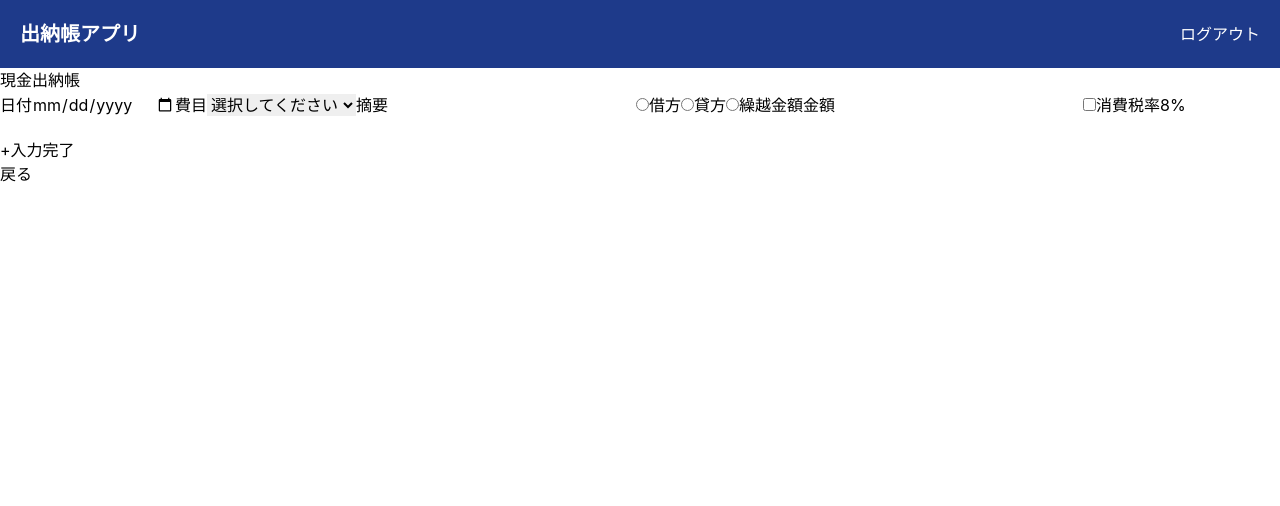
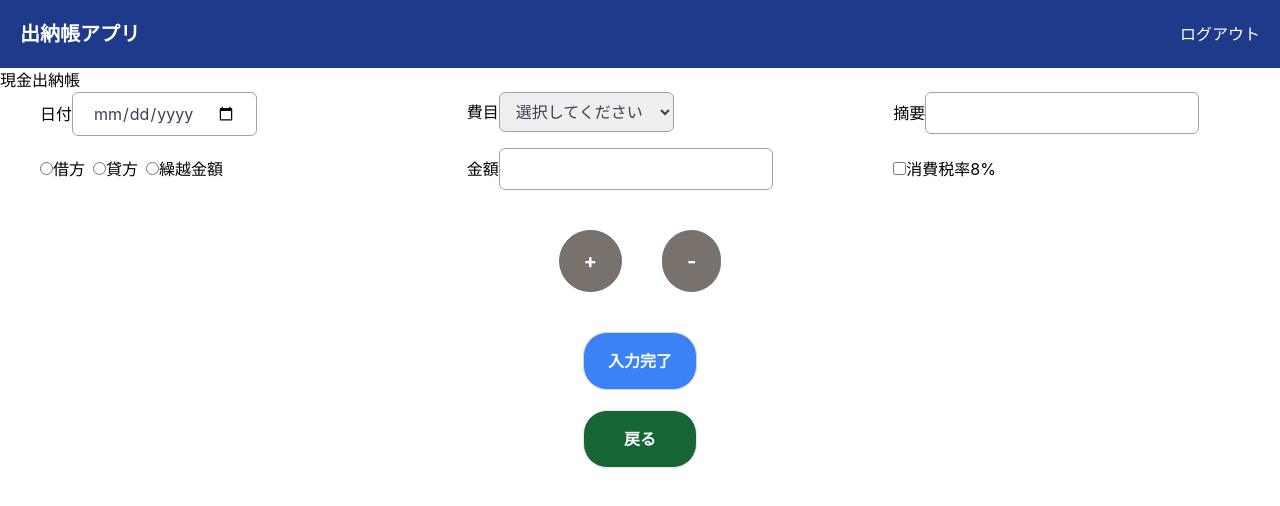
Before and after one commit to yori13/account-book, a React (Create React App) app in the folder react/: page /cashbook in a window 1280 px wide. Shown: the top 506 px of the page. Built offline with nearby package versions, Linux system fonts and the light colour scheme.

Commit message:
現金出納帳デザイン

```diff
--- a/react/src/components/BackButton/BackButton.jsx
+++ b/react/src/components/BackButton/BackButton.jsx
@@ -8,7 +8,7 @@ const BackButton = () =>{
   }
   return(
     <div>
-      <button onClick={backButton}>戻る</button>
+      <button onClick={backButton} className="border bg-green-800 hover:bg-green-500 text-white py-4 px-10 rounded-3xl font-bold">戻る</button>
     </div>
   );
 }
--- a/react/src/components/InputForm/CashbookForm.jsx
+++ b/react/src/components/InputForm/CashbookForm.jsx
@@ -1,10 +1,18 @@
 import React, { useState } from "react";
-import axios from 'axios';
+import axios from "axios";
+import BackButton from "../BackButton/BackButton";
 
 const CashbookForm = () => {
   // 初期のフォームデータセットを空の配列で初期化
   const [entries, setEntries] = useState([
-    { date: '', itemCode: '', memo: '', priceTypeCode: '', price: '', tax: false }
+    {
+      date: "",
+      itemCode: "",
+      memo: "",
+      priceTypeCode: "",
+      price: "",
+      tax: false,
+    },
   ]);
 
   // フォームの入力値を更新する関数
@@ -12,12 +20,18 @@ const CashbookForm = () => {
     const { name, value, type, checked } = e.target;
     const updatedEntries = [...entries];
 
-    if (type === 'radio') {
-      updatedEntries[index] = { ...updatedEntries[index], priceTypeCode: parseInt(value, 10) };
-    } else if (type === 'checkbox') {
+    if (type === "radio") {
+      updatedEntries[index] = {
+        ...updatedEntries[index],
+        priceTypeCode: parseInt(value, 10),
+      };
+    } else if (type === "checkbox") {
       updatedEntries[index] = { ...updatedEntries[index], [name]: checked };
-    } else if (name === 'itemCode') {
-      updatedEntries[index] = { ...updatedEntries[index], itemCode: parseInt(value, 10) };
+    } else if (name === "itemCode") {
+      updatedEntries[index] = {
+        ...updatedEntries[index],
+        itemCode: parseInt(value, 10),
+      };
     } else {
       updatedEntries[index] = { ...updatedEntries[index], [name]: value };
     }
@@ -27,19 +41,39 @@ const CashbookForm = () => {
 
   // 新しいフォームセットを追加する関数
   const addEntry = () => {
-    setEntries([...entries, { date: '', itemCode: '', memo: '', priceTypeCode: '', price: '', tax: false }]);
+    setEntries([
+      ...entries,
+      {
+        date: "",
+        itemCode: "",
+        memo: "",
+        priceTypeCode: "",
+        price: "",
+        tax: false,
+      },
+    ]);
   };
-
+  // フォームを削除する関数
+  const removeForm = () => {
+    // 少なくとも1つのフォームは残るようにする
+    if (entries.length > 1) {
+      setEntries(entries.slice(0, -1));
+    }
+  };
   // フォームの送信処理
   const handleSubmit = async (e) => {
     e.preventDefault();
     try {
-      const response = await axios.post('http://localhost:3001/api/cash-account', entries);
-      console.log('Data submitted successfully:', response.data);
+      const response = await axios.post(
+        "http://localhost:3001/api/cash-account",
+        entries
+      );
+      console.log("Data submitted successfully:", response.data);
       alert("登録しました");
     } catch (error) {
+      alert("登録に失敗しました");
       console.log(entries);
-      console.error('Error submitting data:', error);
+      console.error("Error submitting data:", error);
     }
   };
 
@@ -47,7 +81,11 @@ const CashbookForm = () => {
     <div>
       <form onSubmit={handleSubmit}>
         {entries.map((entry, index) => (
-          <div key={index} style={{ marginBottom: '20px' }}>
+          <div
+            key={index}
+            className="grid sm:grid-cols-3 grid-cols-2 sm:space-x-10 space-x-3 mb-10"
+          >
+            <div className="sm:ml-10 m-auto ml-3 mb-3">
               <label htmlFor={`date-${index}`}>日付</label>
               <input
                 type="date"
@@ -55,22 +93,26 @@ const CashbookForm = () => {
                 id={`date-${index}`}
                 value={entry.date}
                 onChange={(e) => handleChange(index, e)}
+                className="border border-gray-400 rounded-md px-5 py-2 text-gray-700 focus:outline-none focus:ring-2 focus:ring-blue-500"
               />
-
+            </div>
+            <div>
               <label htmlFor={`select-item-${index}`}>費目</label>
               <select
                 name="itemCode"
                 id={`select-item-${index}`}
                 value={entry.itemCode}
                 onChange={(e) => handleChange(index, e)}
+                className="border border-gray-400 rounded-md px-3 py-2 text-gray-700 focus:outline-none focus:ring-2 focus:ring-blue-500"
               >
                 <option value={0}>選択してください</option>
                 <option value={3}>繰越</option>
                 <option value={1}>消耗品</option>
                 <option value={2}>交通費</option>
               </select>
+            </div>
 
-
+            <div className="mb-3">
               <label htmlFor={`memo-${index}`}>摘要</label>
               <input
                 type="text"
@@ -78,8 +120,10 @@ const CashbookForm = () => {
                 id={`memo-${index}`}
                 value={entry.memo}
                 onChange={(e) => handleChange(index, e)}
+                className="border border-gray-400 rounded-md px-3 py-2 text-gray-700 focus:outline-none focus:ring-2 focus:ring-blue-500"
               />
-
+            </div>
+            <div className="m-auto">
               <input
                 type="radio"
                 name={`priceTypeCode-${index}`}
@@ -88,7 +132,7 @@ const CashbookForm = () => {
                 checked={entry.priceTypeCode === 1}
                 onChange={(e) => handleChange(index, e)}
               />
-            <label htmlFor={`debit-${index}`}>借方</label>
+              <label htmlFor={`debit-${index}`} className="mr-2">借方</label>
 
               <input
                 type="radio"
@@ -98,7 +142,7 @@ const CashbookForm = () => {
                 checked={entry.priceTypeCode === 2}
                 onChange={(e) => handleChange(index, e)}
               />
-            <label htmlFor={`credit-${index}`}>貸方</label>
+              <label htmlFor={`credit-${index}`} className="mr-2">貸方</label>
 
               <input
                 type="radio"
@@ -109,7 +153,8 @@ const CashbookForm = () => {
                 onChange={(e) => handleChange(index, e)}
               />
               <label htmlFor={`brought-forward-${index}`}>繰越金額</label>
-
+            </div>
+            <div className="m-auto">
               <label htmlFor={`price-${index}`}>金額</label>
               <input
                 type="number"
@@ -117,8 +162,10 @@ const CashbookForm = () => {
                 id={`price-${index}`}
                 value={entry.price}
                 onChange={(e) => handleChange(index, e)}
+                className="border border-gray-400 rounded-md px-3 py-2 text-gray-700 focus:outline-none focus:ring-2 focus:ring-blue-500"
               />
-
+            </div>
+            <div className="m-auto">
               <input
                 type="checkbox"
                 name="tax"
@@ -128,10 +175,39 @@ const CashbookForm = () => {
               />
               <label htmlFor={`tax-${index}`}>消費税率8%</label>
             </div>
+          </div>
         ))}
-        <button type="button" onClick={addEntry}>+</button>
-        <input type="submit" value="入力完了" />
+        <div className="">
+          <div className="flex justify-center space-x-10 mb-10">
+            <button
+              type="button"
+              onClick={addEntry}
+              className="border border-gray-500 bg-stone-500 text-white px-6 py-4 rounded-full text-xl font-bold"
+            >
+              +
+            </button>
+            <button
+              type="button"
+              onClick={removeForm}
+              className="border border-gray-500 bg-stone-500 text-white px-6 py-4 rounded-full text-xl font-bold"
+            >
+              -
+            </button>
+          </div>
+          <div className="flex justify-center grid-cols-2 space-x-3">
+            <div>
+              <input
+                type="submit"
+                value="入力完了"
+                className="border border-gray-300 bg-blue-500 hover:bg-blue-300 text-white py-4 px-6 rounded-3xl font-bold mb-5"
+              />
+            </div>
+          </div>
+        </div>
       </form>
+      <div className="flex justify-center grid-cols-2 space-x-3">
+        <BackButton className="border border-gray-300" />
+      </div>
     </div>
   );
 };
--- a/react/src/components/pages/CashbookPage.jsx
+++ b/react/src/components/pages/CashbookPage.jsx
@@ -7,7 +7,6 @@ const CashbookPage = () =>{
     <div>
       <h1>現金出納帳</h1>
       <CashbookForm/>
-      <BackButton/>
     </div>
   );
 };
```
Lines whose indentation alone changed are shown as unchanged.
